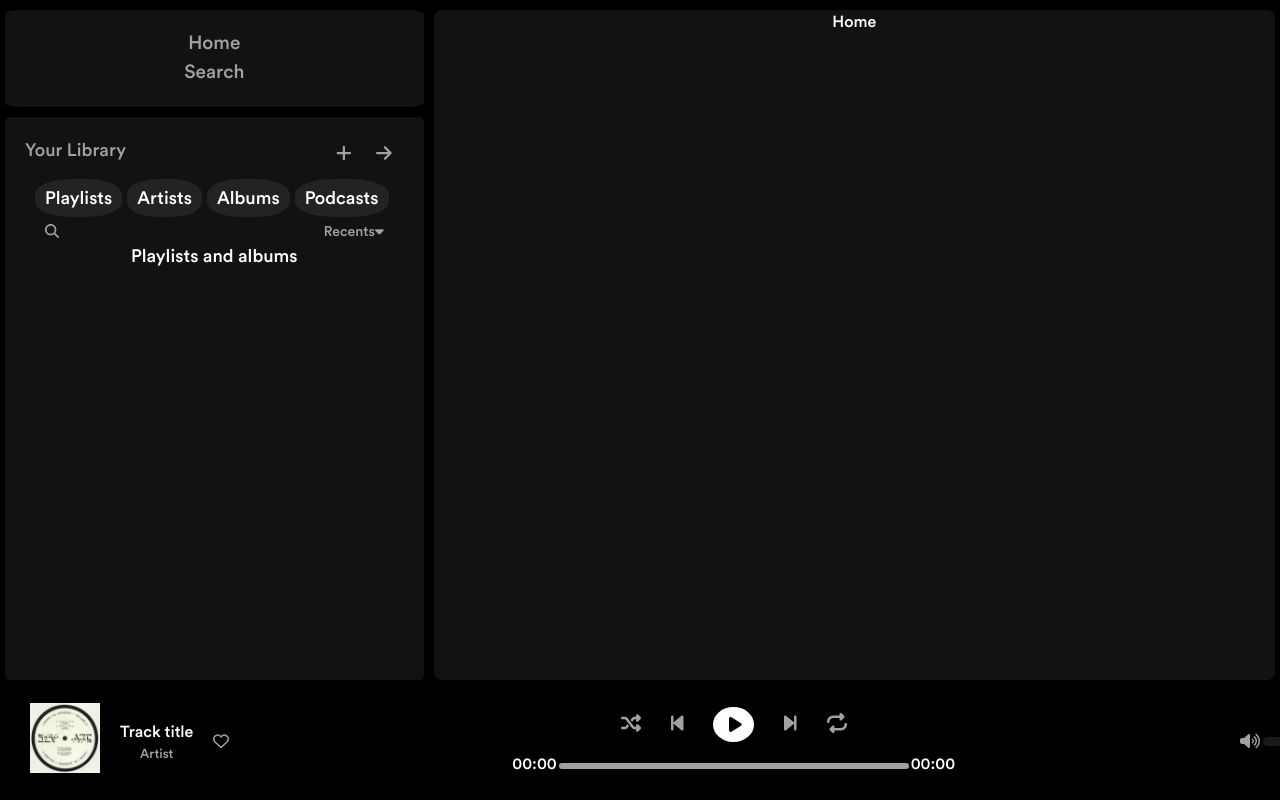
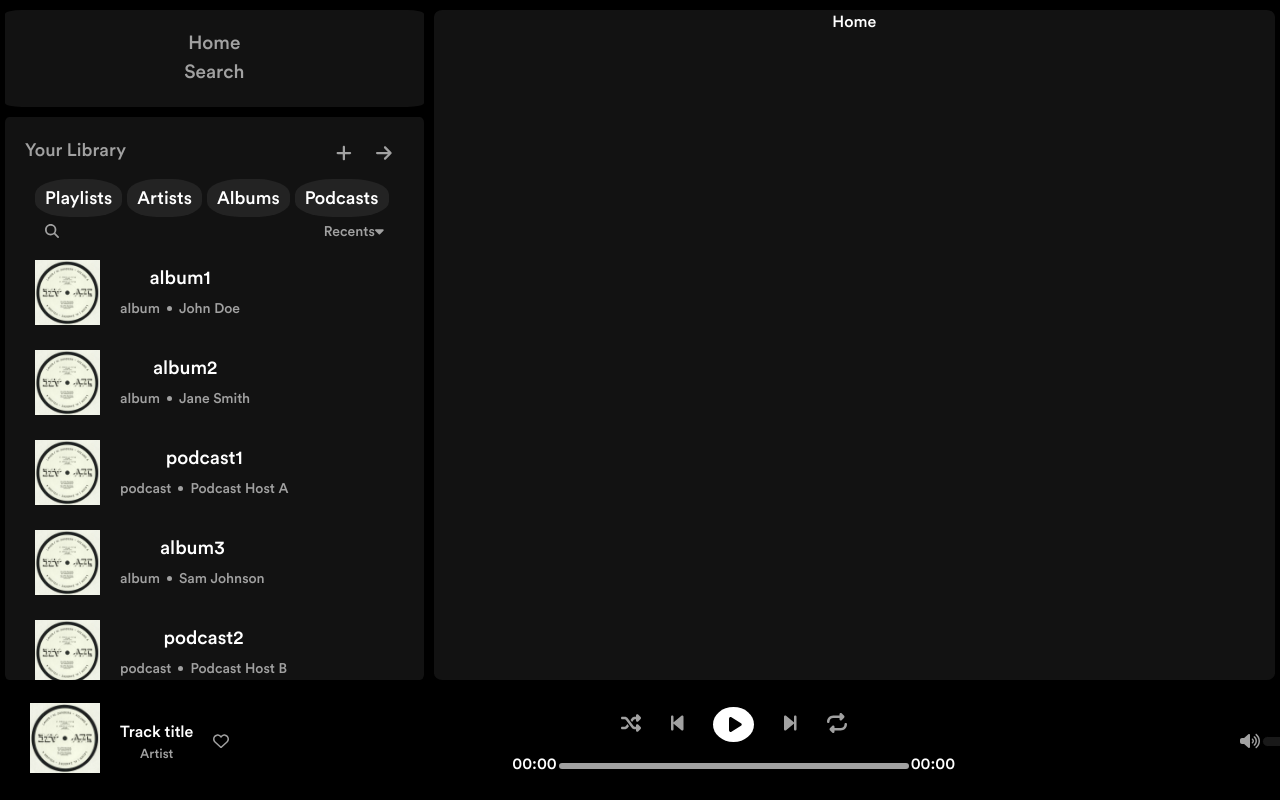
Before and after one commit to alexnyebuchan/spotify-clone, a React (Vite) app: page / in a window 1280 px wide. Built offline with nearby package versions, Linux system fonts and the light colour scheme.

Commit message:
added scroller to sidebar, dummy data and more

```diff
--- a/src/components/AudioControls.tsx
+++ b/src/components/AudioControls.tsx
@@ -127,7 +127,7 @@ const AudioControls = () => {
         </button>
       </div>
       <div className={styles.bar}>
-        <span className={styles.currentTime}>{calculateTime(currentTime)}</span>
+        <text className={styles.currentTime}>{calculateTime(currentTime)}</text>
 
         <span>
           <input
@@ -139,9 +139,9 @@ const AudioControls = () => {
           />
         </span>
 
-        <span className={styles.duration}>
+        <text className={styles.duration}>
           {!isNaN(duration) && calculateTime(duration)}
-        </span>
+        </text>
       </div>
     </div>
   );
--- /dev/null
+++ b/src/components/LibraryItem.tsx
@@ -0,0 +1,32 @@
+import styles from '../scss/LibraryItem.module.scss';
+
+import { FontAwesomeIcon } from '@fortawesome/react-fontawesome';
+
+import { faCircle } from '@fortawesome/free-solid-svg-icons';
+
+const LibraryItem = ({ item }) => {
+  return (
+    <a href="/" className={styles.container}>
+      <section>
+        <img src={item.image} alt="/" />
+      </section>
+      <section className={styles.text}>
+        <text className={styles.title}>{item.id}</text>
+        <div>
+          <text className={styles.secondary}>{item.type}</text>
+          <text className={styles.periodContainer}>
+            <FontAwesomeIcon
+              className={styles.period}
+              id="faIcon"
+              target="_blank"
+              icon={faCircle}
+            />
+          </text>
+          <text className={styles.secondary}>{item.artist}</text>
+        </div>
+      </section>
+    </a>
+  );
+};
+
+export default LibraryItem;
--- a/src/components/Sidebar.tsx
+++ b/src/components/Sidebar.tsx
@@ -1,4 +1,8 @@
 import styles from '../scss/Sidebar.module.scss';
+
+import data from '../../testData.js';
+
+import LibraryItem from './LibraryItem';
 
 import { FontAwesomeIcon } from '@fortawesome/react-fontawesome';
 
@@ -62,7 +66,11 @@ const Sidebar = () => {
               />
             </a>
           </div>
-          <div>Playlists and albums</div>
+          <div>
+            {data.map((item) => (
+              <LibraryItem key={item.id} item={item} />
+            ))}
+          </div>
         </div>
       </section>
     </div>
--- a/src/scss/AudioControls.module.scss
+++ b/src/scss/AudioControls.module.scss
@@ -24,10 +24,6 @@
   }
 }
 
-.playPause:hover {
-  // Add toggle menu
-}
-
 .play {
   position: relative;
   left: 2px;
@@ -35,7 +31,7 @@
 
 .currentTime .duration {
   font-size: 15px;
-  padding: 10px 0;
+  padding: 20px 0;
 }
 
 .controls {
--- /dev/null
+++ b/src/scss/LibraryItem.module.scss
@@ -0,0 +1,50 @@
+@import './colours.module';
+
+.container {
+  margin-block: 10px;
+  display: flex;
+  align-items: center;
+  height: 80px;
+  padding: 10px;
+  border-radius: 4%;
+  transition: background-color 0.1s ease;
+  img {
+    height: 65px;
+    margin-right: 20px;
+  }
+  section {
+    display: flex;
+  }
+
+  &:hover {
+    background-color: hsl(0, 0, 20%);
+  }
+}
+
+.text {
+  display: flex;
+  flex-direction: column;
+}
+
+.title {
+  color: $white !important;
+  font-size: 19px;
+}
+
+.secondary {
+  color: $light-grey;
+  font-size: 14px;
+  &:hover {
+    color: $light-grey !important;
+  }
+}
+
+.periodContainer {
+  display: inline-block;
+  padding-inline: 7px;
+}
+
+.period {
+  font-size: 5px;
+  margin-bottom: 2px;
+}
--- a/src/scss/Sidebar.module.scss
+++ b/src/scss/Sidebar.module.scss
@@ -22,12 +22,26 @@
 .library {
   margin-top: 10px;
   height: 100%;
+  overflow-y: auto;
   border-radius: 1%;
   font-size: 18px;
   padding: 20px;
   span {
     display: flex;
     justify-content: space-between;
+  }
+  &::-webkit-scrollbar {
+    width: 10px;
+  }
+
+  &::-webkit-scrollbar-thumb {
+    background-color: #888; /* Color of the scrollbar thumb */
+    border-radius: 5px;
+  }
+
+  &::-webkit-scrollbar-track {
+    background-color: $bg-grey; /* Color of the scrollbar track */
+    border-radius: 5px;
   }
 }
 
--- /dev/null
+++ b/testData.js
@@ -0,0 +1,64 @@
+const data = [
+  {
+    type: 'album',
+    artist: 'John Doe',
+    image: '../../public/images/test/a7.jpg',
+    id: 'album1',
+  },
+  {
+    type: 'album',
+    artist: 'Jane Smith',
+    image: '../../public/images/test/a7.jpg',
+    id: 'album2',
+  },
+  {
+    type: 'podcast',
+    artist: 'Podcast Host A',
+    image: '../../public/images/test/a7.jpg',
+    id: 'podcast1',
+  },
+  {
+    type: 'album',
+    artist: 'Sam Johnson',
+    image: '../../public/images/test/a7.jpg',
+    id: 'album3',
+  },
+  {
+    type: 'podcast',
+    artist: 'Podcast Host B',
+    image: '../../public/images/test/a7.jpg',
+    id: 'podcast2',
+  },
+  {
+    type: 'album',
+    artist: 'Emily White',
+    image: '../../public/images/test/a7.jpg',
+    id: 'album4',
+  },
+  {
+    type: 'podcast',
+    artist: 'Podcast Host C',
+    image: '../../public/images/test/a7.jpg',
+    id: 'podcast3',
+  },
+  {
+    type: 'album',
+    artist: 'Michael Brown',
+    image: '../../public/images/test/a7.jpg',
+    id: 'album5',
+  },
+  {
+    type: 'album',
+    artist: 'Sarah Lee',
+    image: '../../public/images/test/a7.jpg',
+    id: 'album6',
+  },
+  {
+    type: 'podcast',
+    artist: 'Podcast Host D',
+    image: '../../public/images/test/a7.jpg',
+    id: 'podcast4',
+  },
+];
+
+export default data;
```
